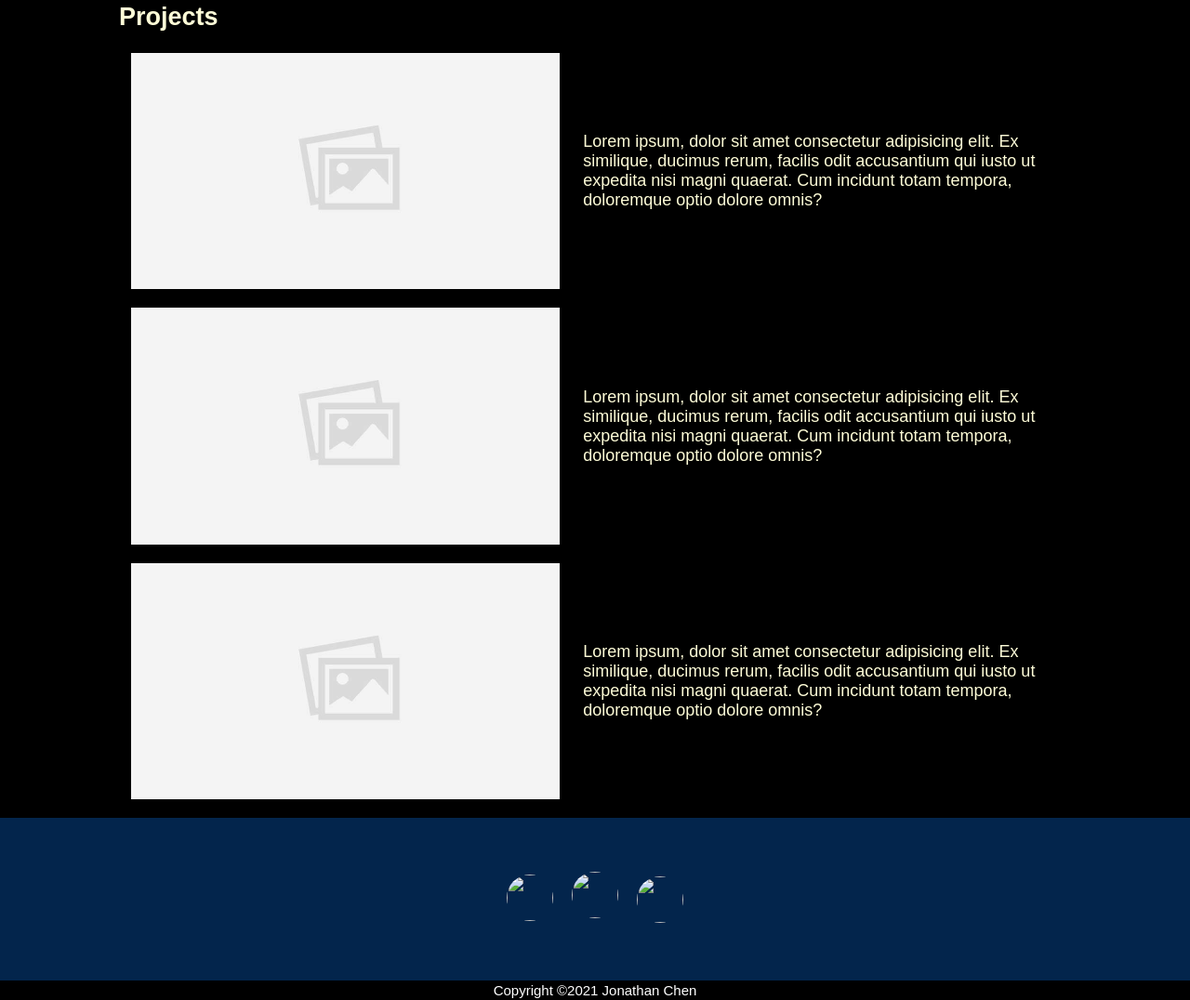
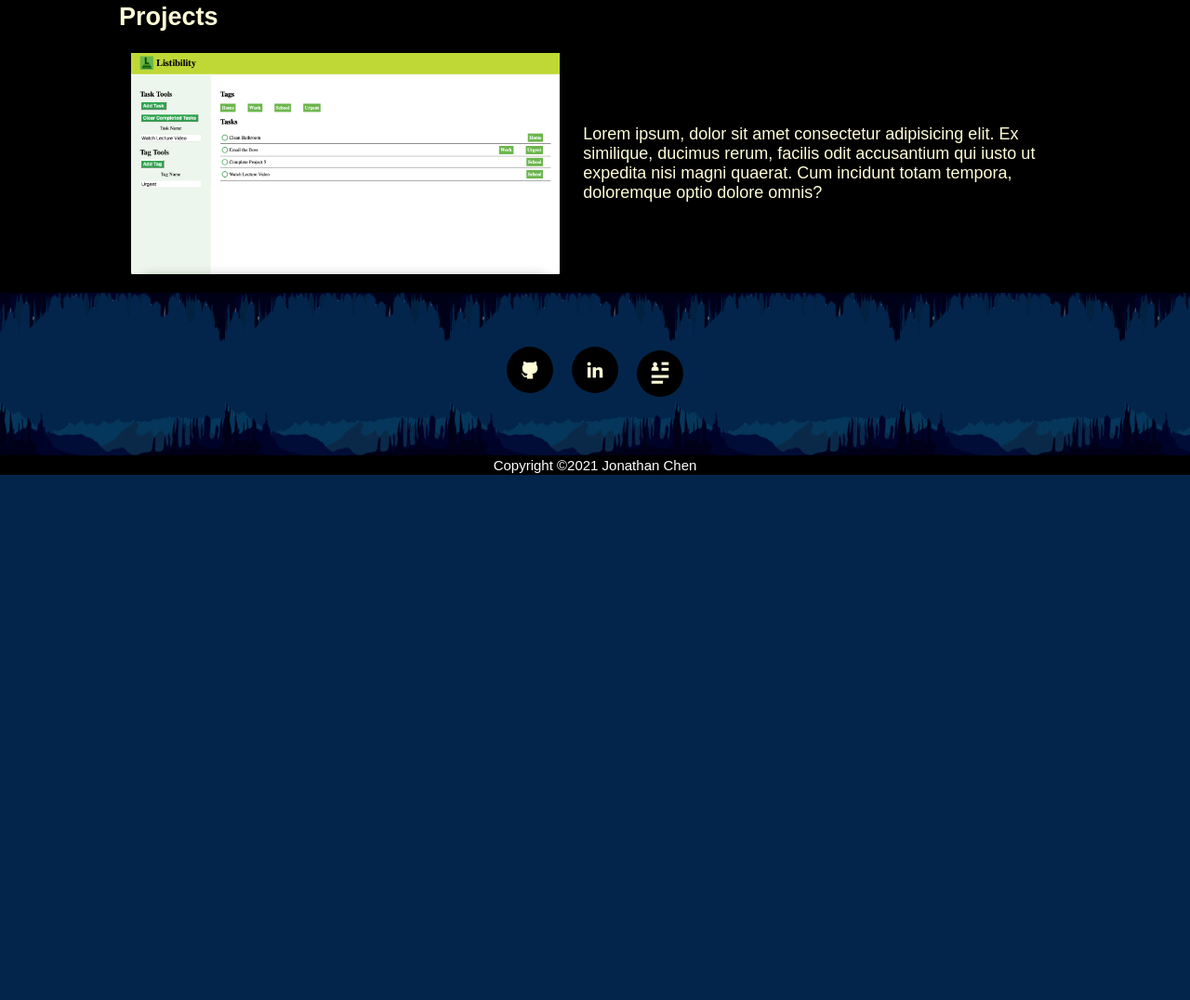
Before and after one commit to jonac19/jonac19.github.io, a plain HTML site: page index.html in a window 1280 px wide. Shown: the part 1184-2260 px from the top of the page at 93% size. After the commit the page ends 1695 px from the top, so only its background shows below. Drawn offline with Linux system fonts and the light colour scheme.

Commit message:
Fixed image sources and adding first project

```diff
--- a/index.html
+++ b/index.html
@@ -16,7 +16,7 @@
                 <div id="main-body">
                     <div id="profile" class="container">
                         <div id="headshot">
-                            <img src="images/headshot.jpg">
+                            <img src="./images/headshot.jpg">
                         </div>
                         <div id=description>
                             <h1>Welcome!</h1>
@@ -33,15 +33,7 @@
                         <h2>Projects</h2>
                         <div id="portfolios">
                             <div class="port">
-                                <img class="port-img" src="images/placeholder.jpeg">
-                                <p class="port-text">Lorem ipsum, dolor sit amet consectetur adipisicing elit. Ex similique, ducimus rerum, facilis odit accusantium qui iusto ut expedita nisi magni quaerat. Cum incidunt totam tempora, doloremque optio dolore omnis?</p>
-                            </div>
-                            <div class="port">
-                                <img class="port-img" src="images/placeholder.jpeg">
-                                <p class="port-text">Lorem ipsum, dolor sit amet consectetur adipisicing elit. Ex similique, ducimus rerum, facilis odit accusantium qui iusto ut expedita nisi magni quaerat. Cum incidunt totam tempora, doloremque optio dolore omnis?</p>
-                            </div>
-                            <div class="port">
-                                <img class="port-img" src="images/placeholder.jpeg">
+                                <img class="port-img" src="./images/todoApp_listibility.png">
                                 <p class="port-text">Lorem ipsum, dolor sit amet consectetur adipisicing elit. Ex similique, ducimus rerum, facilis odit accusantium qui iusto ut expedita nisi magni quaerat. Cum incidunt totam tempora, doloremque optio dolore omnis?</p>
                             </div>
                         </div>
@@ -50,10 +42,10 @@
             </div>
             <div id="skyline-bottom">
                 <a href="https://github.com/jonac19">
-                    <img id="github" class="logo bouncing" src="../portfolio/images/github_logo.png">
+                    <img id="github" class="logo bouncing" src="./images/github_logo.png">
                 </a>
-                <img id="linkedin" class="logo bouncing" src="../portfolio/images/linkedin_logo.png">
-                <img id="resume" class="logo bouncing" src="../portfolio/images/resume_logo.png">
+                <img id="linkedin" class="logo bouncing" src="./images/linkedin_logo.png">
+                <img id="resume" class="logo bouncing" src="./images/resume_logo.png">
             </div>
         </main>
         <footer id="main-footer">
--- a/style.css
+++ b/style.css
@@ -39,7 +39,7 @@ body{
 
 #skyline-top{
     height:309px;
-    background-image:url("../portfolio/images/city_skyline.png");
+    background-image:url("./images/city_skyline.png");
     background-repeat:repeat-x;
     animation:passingby;
     animation-duration:10s;
@@ -124,7 +124,7 @@ body{
     align-items:center;
     height:175px;
     width:100vw;
-    background-image:url("../portfolio/images/cave.png");
+    background-image:url("./images/cave.png");
     background-repeat:repeat-x;
 }
 
```
Also changed, not shown: images/placeholder.jpeg (deleted), images/todoApp_listibility.png (added).
